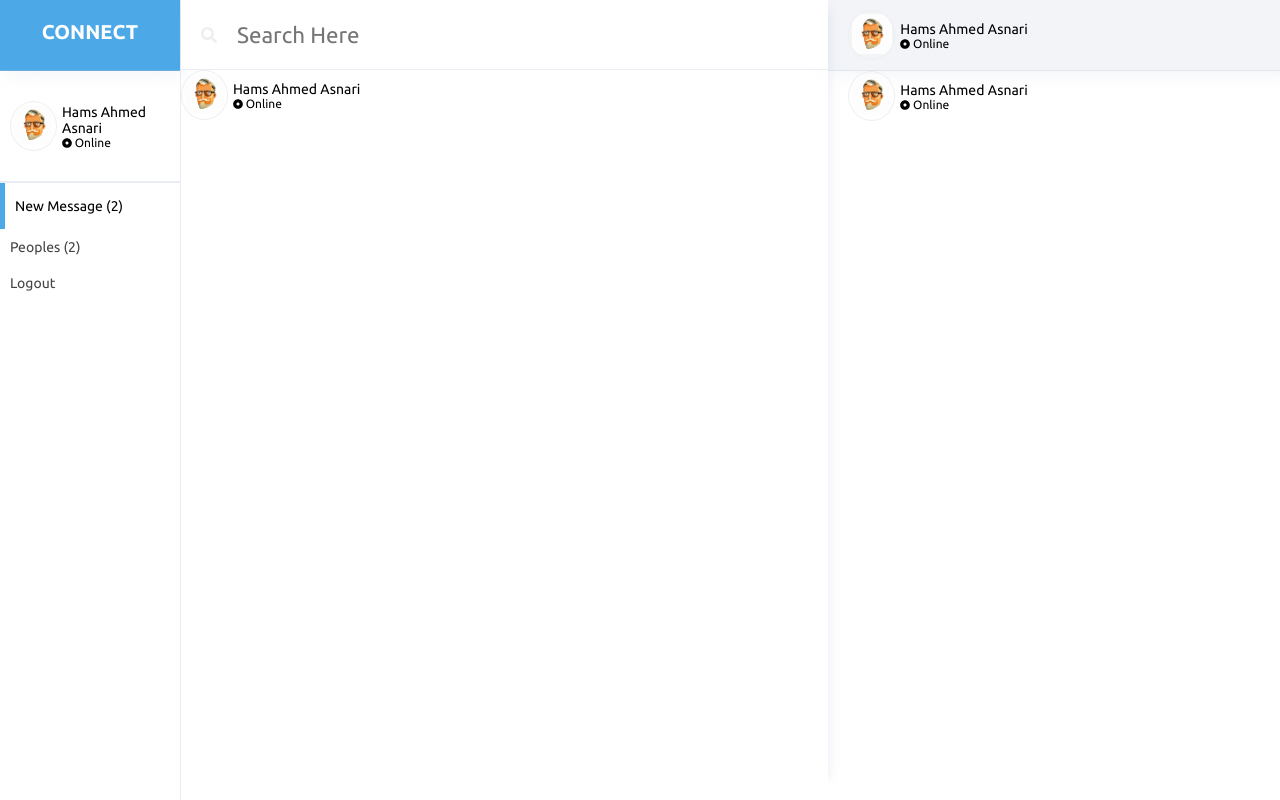
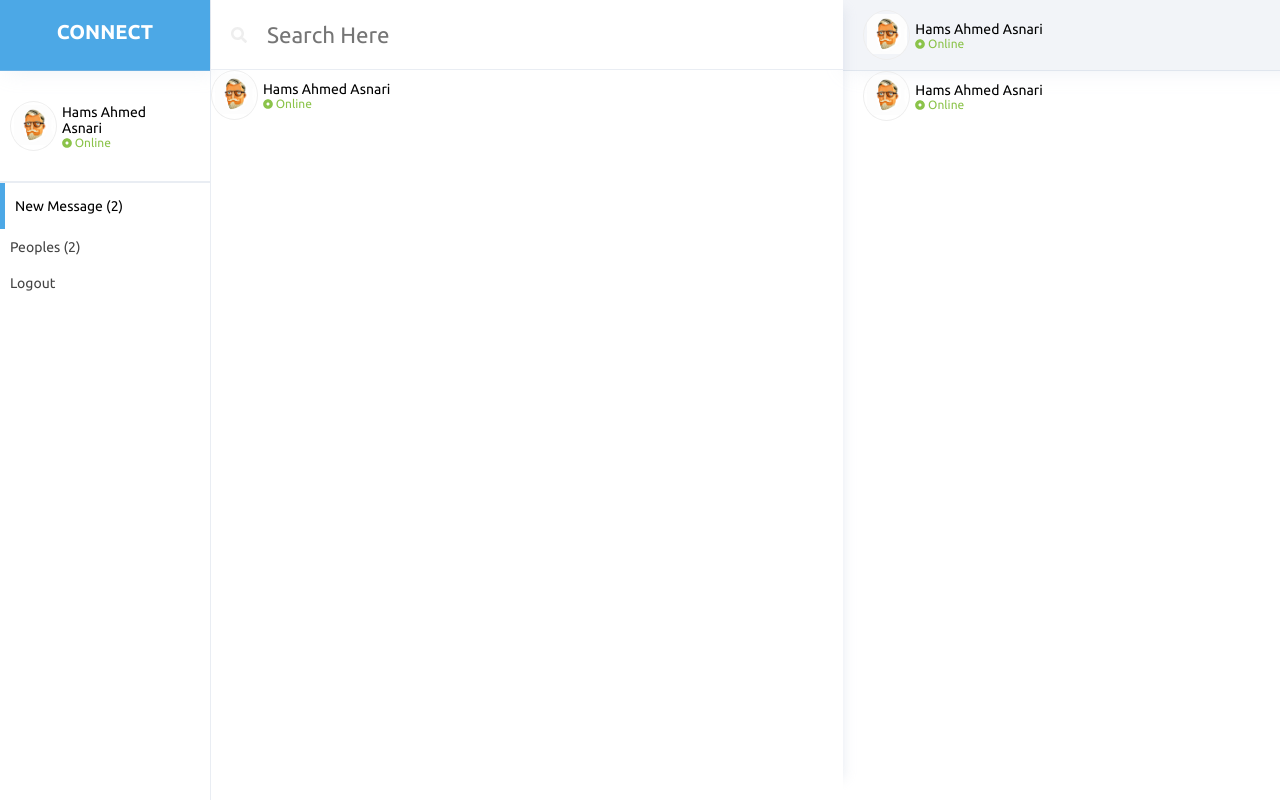
Before and after one commit to hamsahmedansari/React-Realtime-Chat, a React (Create React App) app: page / in a window 1280 px wide. Built offline with nearby package versions, Linux system fonts and the light colour scheme.

Commit message:
Update: :construction: UI of Home SideBar Menu And Basic Flex Grid Setup

```diff
--- a/src/components/common/profile/style.scss
+++ b/src/components/common/profile/style.scss
@@ -26,5 +26,6 @@
   }
   p {
     font-size: 12px;
+    color: #8bc34a;
   }
 }
--- a/src/components/home/style.scss
+++ b/src/components/home/style.scss
@@ -36,7 +36,7 @@
             color: #fff;
             font-size: 20px;
             padding: 20px 40px;
-            width: 100px;
+            width: 130px;
             height: 25px;
           }
         }
```
